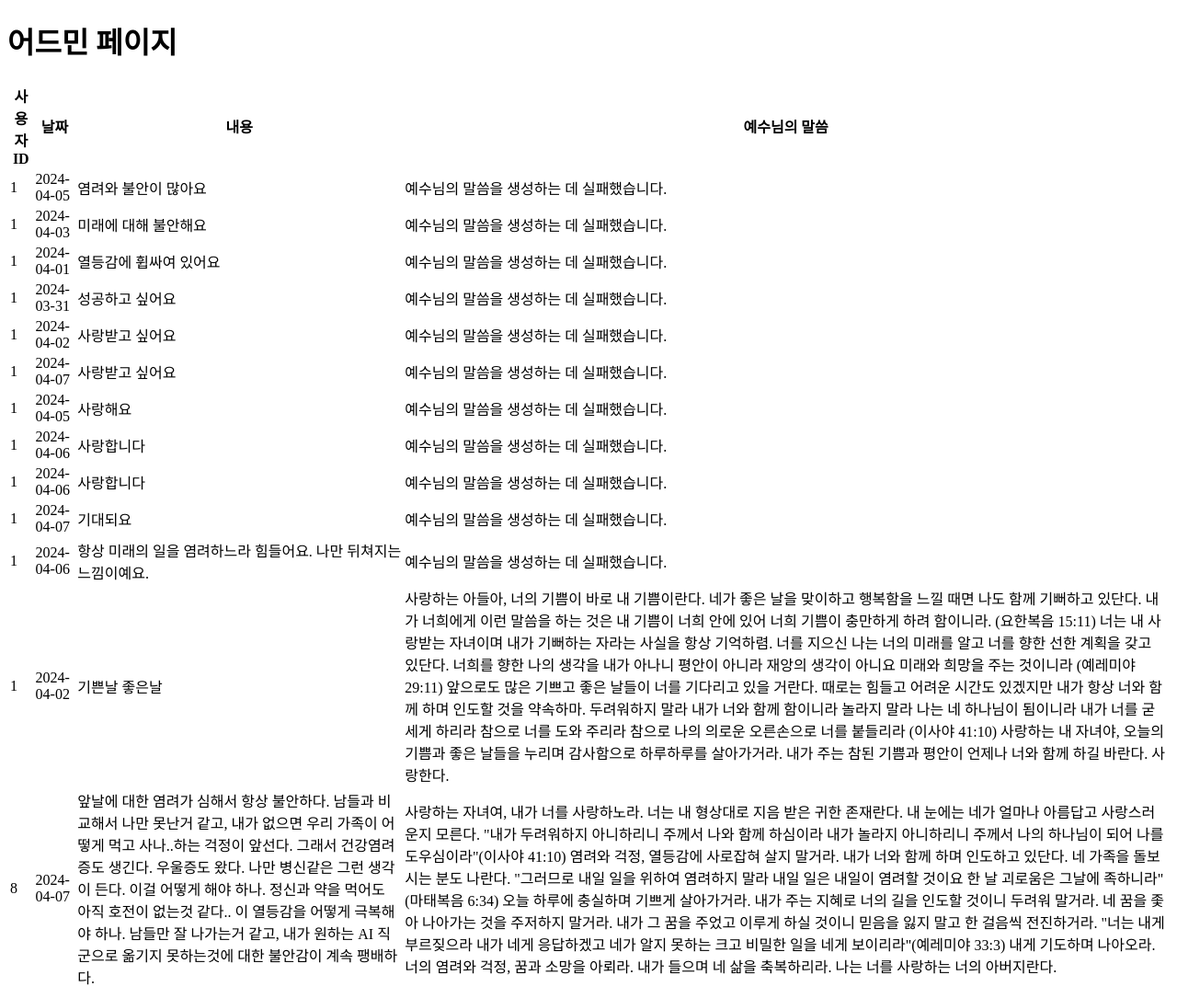
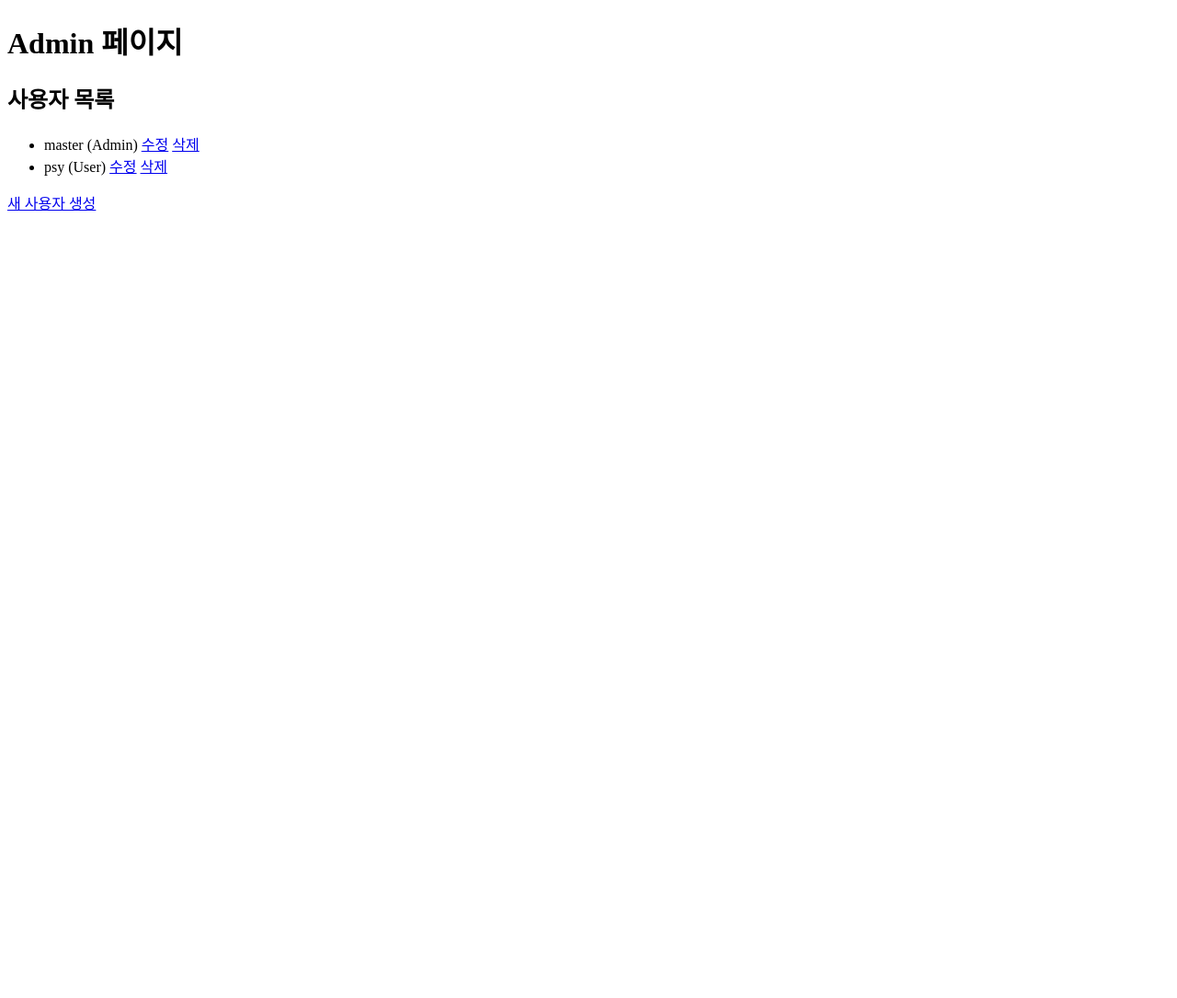
Before and after one commit to amazingsyp/Jesus-diary, a Flask app: page /admin in a window 1280 px wide. Shown: the whole page at 92% size. After the commit the page ends 229 px from the top, so only its background shows below. Run offline with Flask 3, Linux system fonts and the light colour scheme; a user stored in the database is signed in; data comes from the database, SQL or seed files in the repository; both versions use the stored data as it was after the commit.

Commit message:
4월 7일 어드민 계정 수정

```diff
--- a/app.py
+++ b/app.py
@@ -40,6 +40,19 @@ def init_db():
         c.execute("INSERT INTO users (username, password, is_admin) VALUES (?, ?, ?)", ('master', 'master_password', 1))
     conn.commit()
     conn.close()
+
+
+import sqlite3
+
+# 어드민 여부 확인 함수
+def is_admin(user_id):
+    conn = sqlite3.connect('database.db')
+    c = conn.cursor()
+    c.execute("SELECT is_admin FROM users WHERE id = ?", (user_id,))
+    is_admin_value = c.fetchone()[0]
+    conn.close()
+    return is_admin_value
+
 
 # 예수님의 말씀 댓글 생성 함수
 def generate_comment(diary_content):
@@ -177,21 +190,91 @@ def delete_old_diaries():
     conn.commit()
     conn.close()
 
+# 어드민 여부 확인 함수
+def is_admin(user_id):
+    conn = sqlite3.connect('database.db')
+    c = conn.cursor()
+    c.execute("SELECT is_admin FROM users WHERE id = ?", (user_id,))
+    is_admin = c.fetchone()[0]
+    conn.close()
+    return is_admin
+
+
+# 사용자 생성 라우트
+@app.route('/admin/create', methods=['GET', 'POST'])
+def create_user():
+    if 'user_id' not in session or not is_admin(session['user_id']):
+        return redirect(url_for('login'))
+    if request.method == 'POST':
+        username = request.form['username']
+        password = request.form['password']
+        is_admin = 'is_admin' in request.form
+        conn = sqlite3.connect('database.db')
+        c = conn.cursor()
+        c.execute("INSERT INTO users (username, password, is_admin) VALUES (?, ?, ?)", (username, password, is_admin))
+        conn.commit()
+        conn.close()
+        return redirect(url_for('admin'))
+    return render_template('create_user.html')
+
+# 사용자 수정 라우트
+@app.route('/admin/edit/<int:user_id>', methods=['GET', 'POST'])
+def edit_user(user_id):
+    if 'user_id' not in session or not is_admin(session['user_id']):
+        return redirect(url_for('login'))
+    conn = sqlite3.connect('database.db')
+    c = conn.cursor()
+    if request.method == 'POST':
+        username = request.form['username']
+        password = request.form['password']
+        is_admin_value = 'is_admin' in request.form  # 여기를 수정했습니다
+        c.execute("UPDATE users SET username = ?, password = ?, is_admin = ? WHERE id = ?", (username, password, is_admin_value, user_id))
+        conn.commit()
+        conn.close()
+        return redirect(url_for('admin'))
+    c.execute("SELECT * FROM users WHERE id = ?", (user_id,))
+    user = c.fetchone()
+    conn.close()
+    return render_template('edit_user.html', user=user)
+
+# 사용자 삭제 라우트
+@app.route('/admin/delete/<int:user_id>')
+def delete_user(user_id):
+    if 'user_id' not in session or not is_admin(session['user_id']):
+        return redirect(url_for('login'))
+    conn = sqlite3.connect('database.db')
+    c = conn.cursor()
+    c.execute("DELETE FROM users WHERE id = ?", (user_id,))
+    conn.commit()
+    conn.close()
+    return redirect(url_for('admin'))
+
 # 어드민 페이지 라우트
 @app.route('/admin')
 def admin():
+    if 'user_id' not in session or not is_admin(session['user_id']):
+        return render_template('no_permission.html')
+    conn = sqlite3.connect('database.db')
+    c = conn.cursor()
+    c.execute("SELECT * FROM users")
+    users = c.fetchall()
+    conn.close()
+    return render_template('admin.html', users=users)
+
+
+
+
+@app.route('/recover/<int:diary_id>', methods=['GET'])
+def recover(diary_id):
     if 'user_id' not in session:
         return redirect(url_for('login'))
     conn = sqlite3.connect('database.db')
     c = conn.cursor()
-    c.execute("SELECT * FROM users WHERE id = ?", (session['user_id'],))
-    user = c.fetchone()
-    if not user[3]:
-        return "접근 권한이 없습니다."
-    c.execute("SELECT * FROM diaries")
-    diaries = c.fetchall()
+    c.execute("UPDATE diaries SET deleted_at = NULL WHERE id = ?", (diary_id,))
+    conn.commit()
     conn.close()
-    return render_template('admin.html', diaries=diaries)
+    return redirect(url_for('diaries'))
+
 
 if __name__ == '__main__':
     init_db()
--- a/templates/admin.html
+++ b/templates/admin.html
@@ -6,27 +6,18 @@
     <link rel="stylesheet" href="{{ url_for('static', filename='css/style.css') }}">
 </head>
 <body>
-    <h1>어드민 페이지</h1>
-    <table>
-        <thead>
-            <tr>
-                <th>사용자 ID</th>
-                <th>날짜</th>
-                <th>내용</th>
-                <th>예수님의 말씀</th>
-            </tr>
-        </thead>
-        <tbody>
-        {% for diary in diaries %}
-            <tr>
-                <td>{{ diary[1] }}</td>
-                <td>{{ diary[2] }}</td>
-                <td>{{ diary[3] }}</td>
-                <td>{{ diary[4] }}</td>
-            </tr>
+    <h1>Admin 페이지</h1>
+    <h2>사용자 목록</h2>
+    <ul>
+        {% for user in users %}
+        <li>
+            {{ user[1] }} ({% if user[3] %}Admin{% else %}User{% endif %})
+            <a href="{{ url_for('edit_user', user_id=user[0]) }}">수정</a>
+            <a href="{{ url_for('delete_user', user_id=user[0]) }}">삭제</a>
+        </li>
         {% endfor %}
-        </tbody>
-    </table>
+    </ul>
+    <a href="{{ url_for('create_user') }}">새 사용자 생성</a>
     <script src="{{ url_for('static', filename='js/script.js') }}"></script>
 </body>
 </html>
```
Also changed, not shown: templates/create_user.html (added, +24 -0 lines), templates/diaries.html (+7 -7 lines), templates/edit_user.html (added, +24 -0 lines), templates/no_permission.html (added, +15 -0 lines), templates/trash.html (added, +21 -0 lines), trash.html (deleted, +0 -37 lines), database.db.
